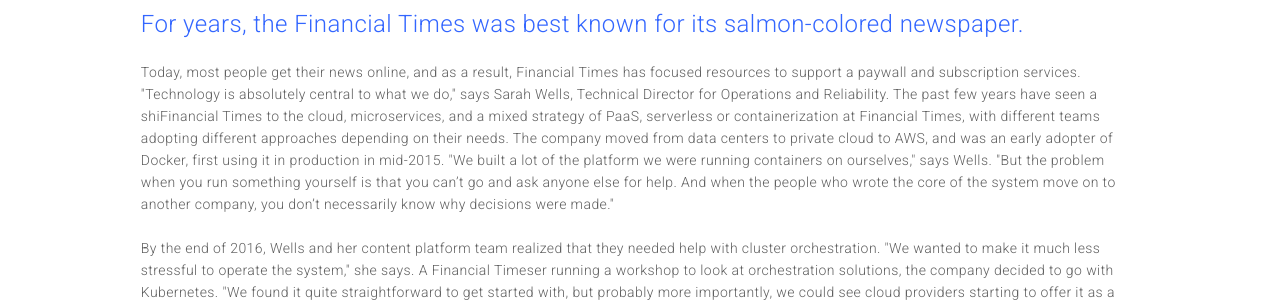
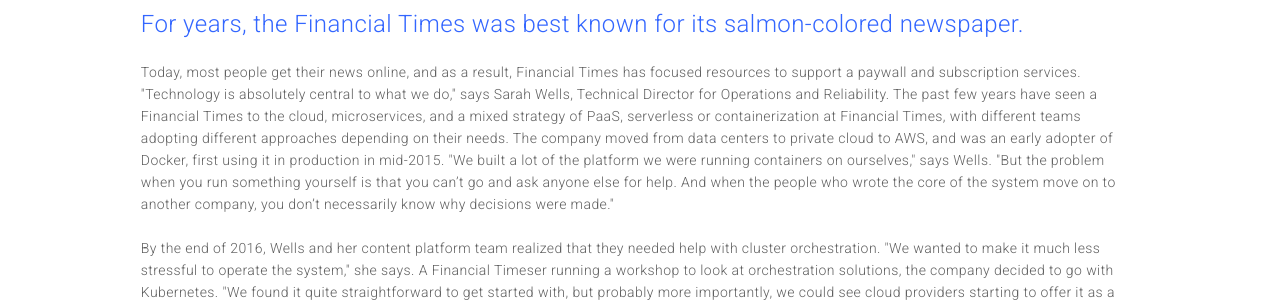
Before and after one commit to alexcontini/alexcontini.github.io, a Jekyll site: the page built from financial-times/financial-times.html, in a window 1280 px wide and 900 px high, scrolled down 1276 px. Shown: the part 196-498 px from the top of the window. Built offline with Jekyll 4.4.1, drawn with Linux system fonts in a browser that asks for light colours.

Commit message:
Update financial-times.html

```diff
--- a/financial-times/financial-times.html
+++ b/financial-times/financial-times.html
@@ -19,8 +19,8 @@
 
 <body>
 
-<div class="banner1" style="background-image: url('CaseStudy_ft_banner1.jpg')">
-  <h1> CASE STUDY:<img src="ft_logo.png" class="header_logo" style="width:32%;margin-bottom:%"><br> <div class="subhead" style="margin-top:1%">Financial Times: Migrating 150 Microservices to Kubernetes without Disruption</div></h1>
+<div class="banner1" style="background-image: url('CaseStudy_FT_banner1.jpg')">
+  <h1> CASE STUDY:<img src="FT_logo.png" class="header_logo" style="width:32%;margin-bottom:%"><br> <div class="subhead" style="margin-top:1%">Financial Times: Migrating 150 Microservices to Kubernetes without Disruption</div></h1>
 
 </div>
 
@@ -55,14 +55,14 @@
 
 <div class="fullcol">
  <h2>For years, the Financial Times was best known for its salmon-colored newspaper.</h2> Today, most people get their news online, and as a result, Financial Times has focused resources to support a paywall and subscription services. "Technology is absolutely central to what we do," says Sarah Wells, Technical Director for Operations and Reliability.
-The past few years have seen a shiFinancial Times to the cloud, microservices, and a mixed strategy of PaaS, serverless or containerization at Financial Times, with different teams adopting different approaches depending on their needs. The company moved from data centers to private cloud to AWS, and was an early adopter of Docker, first using it in production in mid-2015. "We built a lot of the platform we were running containers on ourselves," says Wells. "But the problem when you run something yourself is that you can’t go and ask anyone else for help. And when the people who wrote the core of the system move on to another company, you don’t necessarily know why decisions were made."<br><br>
+The past few years have seen a Financial Times to the cloud, microservices, and a mixed strategy of PaaS, serverless or containerization at Financial Times, with different teams adopting different approaches depending on their needs. The company moved from data centers to private cloud to AWS, and was an early adopter of Docker, first using it in production in mid-2015. "We built a lot of the platform we were running containers on ourselves," says Wells. "But the problem when you run something yourself is that you can’t go and ask anyone else for help. And when the people who wrote the core of the system move on to another company, you don’t necessarily know why decisions were made."<br><br>
 By the end of 2016, Wells and her content platform team realized that they needed help with cluster orchestration. "We wanted to make it much less stressful to operate the system," she says. A Financial Timeser running a workshop to look at orchestration solutions, the company decided to go with Kubernetes. "We found it quite straightforward to get started with, but probably more importantly, we could see cloud providers starting to offer it as a managed platform," says Wells. "It looked as though it was becoming the standard. We were very keen to get something that was widely&nbsp;used."
 
 
 
 </div>
 
-<div class="banner3" style="background-image: url('CaseStudy_ft_banner3.jpg')">
+<div class="banner3" style="background-image: url('CaseStudy_FT_banner3.jpg')">
   <div class="banner3text">
  "We found it quite straightforward to get started with, but probably more importantly, we could see cloud providers starting to offer it as a managed platform," says Wells. "It looked as though it was becoming the standard. We were very keen to get something that was widely&nbsp;used." <br style="height:25px"><span style="font-size:14px;letter-spacing:2px;text-transform:uppercase;margin-top:5% !important;"><br>- Sarah Wells, Technical Director for Operations and Reliability, Financial Times</span>
   </div>
@@ -75,7 +75,7 @@
 
 </div>
 
-<div class="banner4" style="background-image: url('CaseStudy_ft_banner4.jpg')">
+<div class="banner4" style="background-image: url('CaseStudy_FT_banner4.jpg')">
   <div class="banner4text">
      "Compared to our original approach of one service per VM, we’ve saved 60%. Kubernetes takes care of load balancing, which wasn’t done on the old platform. Additionally, it’s a lot simpler for us to make changes in the same environment, so we don’t spin up as many environments for teams"<span style="font-size:14px;letter-spacing:2px;text-transform:uppercase;margin-top:5% !important;"><br><br>- Sarah Wells, Technical Director for Operations and Reliability, Financial Times</span>
   </div>
```
